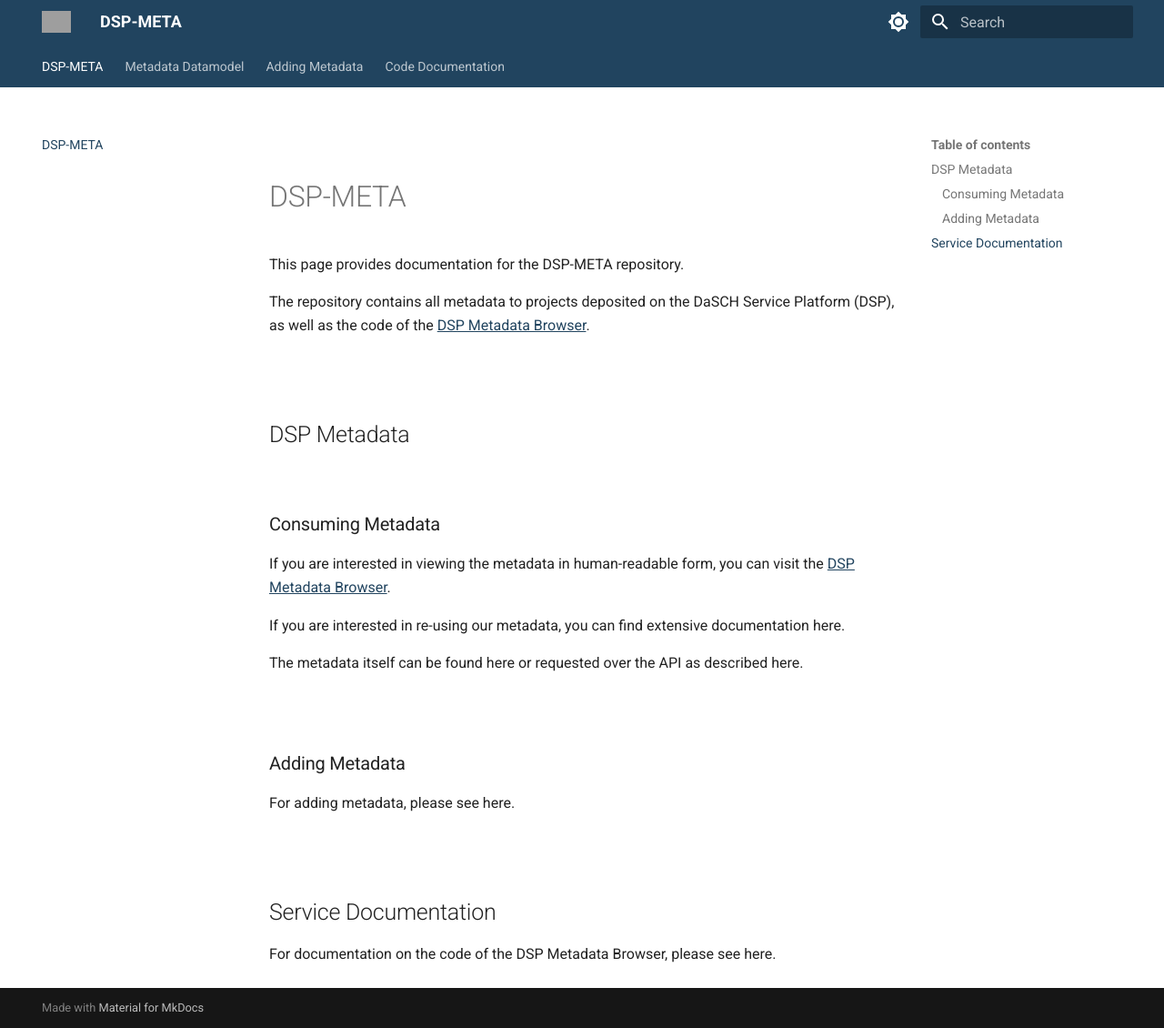
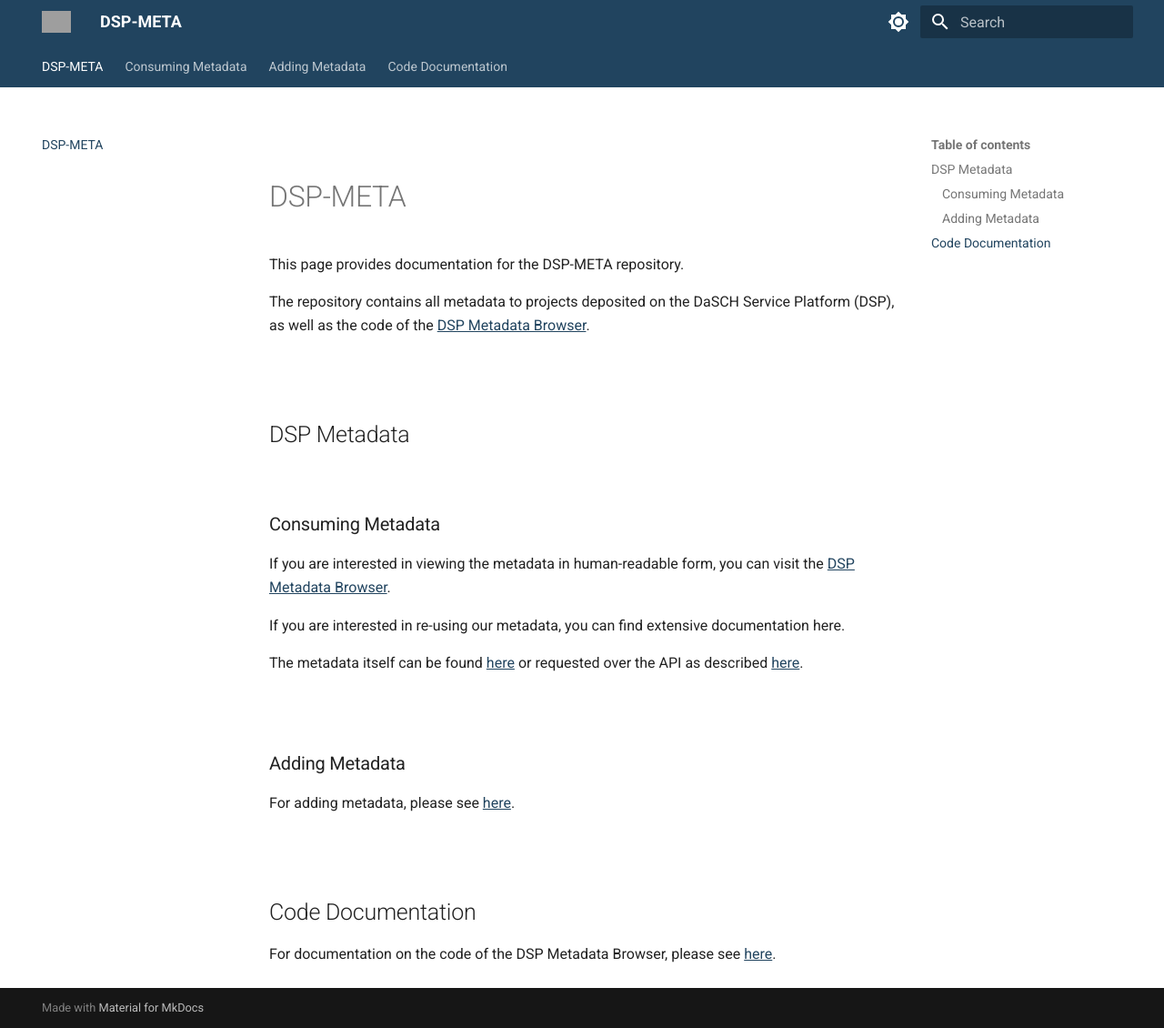
Before and after one commit to dasch-swiss/dsp-meta, an MkDocs documentation site: the page built from docs/index.md, in a window 1280 px wide and 1130 px high. Shown: the whole window at 91% size. Built offline with MkDocs 1.6.1 and Material for MkDocs 9.7.7, drawn with Linux system fonts in a browser that asks for light colours; grey boxes are pictures that could not be loaded.

Commit message:
add more documentation

```diff
--- a/docs/index.md
+++ b/docs/index.md
@@ -13,16 +13,13 @@
 If you are interested in re-using our metadata, you can find extensive documentation here.
 <!-- TODO: link -->
 
-The metadata itself can be found here <!-- TODO: Link -->
-or requested over the API as described here.
-<!-- TODO: Link -->
+The metadata itself can be found [here](https://github.com/dasch-swiss/dsp-meta/tree/main/data/json)
+or requested over the API as described [here](data/api.md).
 
 ### Adding Metadata
 
-For adding metadata, please see here.
-<!-- TODO: Link -->
+For adding metadata, please see [here](adding-metadata.md).
 
-## Service Documentation
+## Code Documentation
 
-For documentation on the code of the DSP Metadata Browser, please see here.
-<!-- TODO: Link -->
+For documentation on the code of the DSP Metadata Browser, please see [here](code/overview.md).
--- a/mkdocs.yml
+++ b/mkdocs.yml
@@ -2,7 +2,9 @@
 
 nav:
     - DSP-META: index.md
-    - Metadata Datamodel: model/datamodel.md
+    - Consuming Metadata:
+          - Metadata API: data/api.md
+          - Data Model: data/datamodel.md
     - Adding Metadata: adding-metadata.md
     - Code Documentation:
           - Overview: code/overview.md
```
Also changed, not shown: docs/data/api.md (added, +13 -0 lines), docs/data/datamodel.md (renamed from docs/model/datamodel.md).
